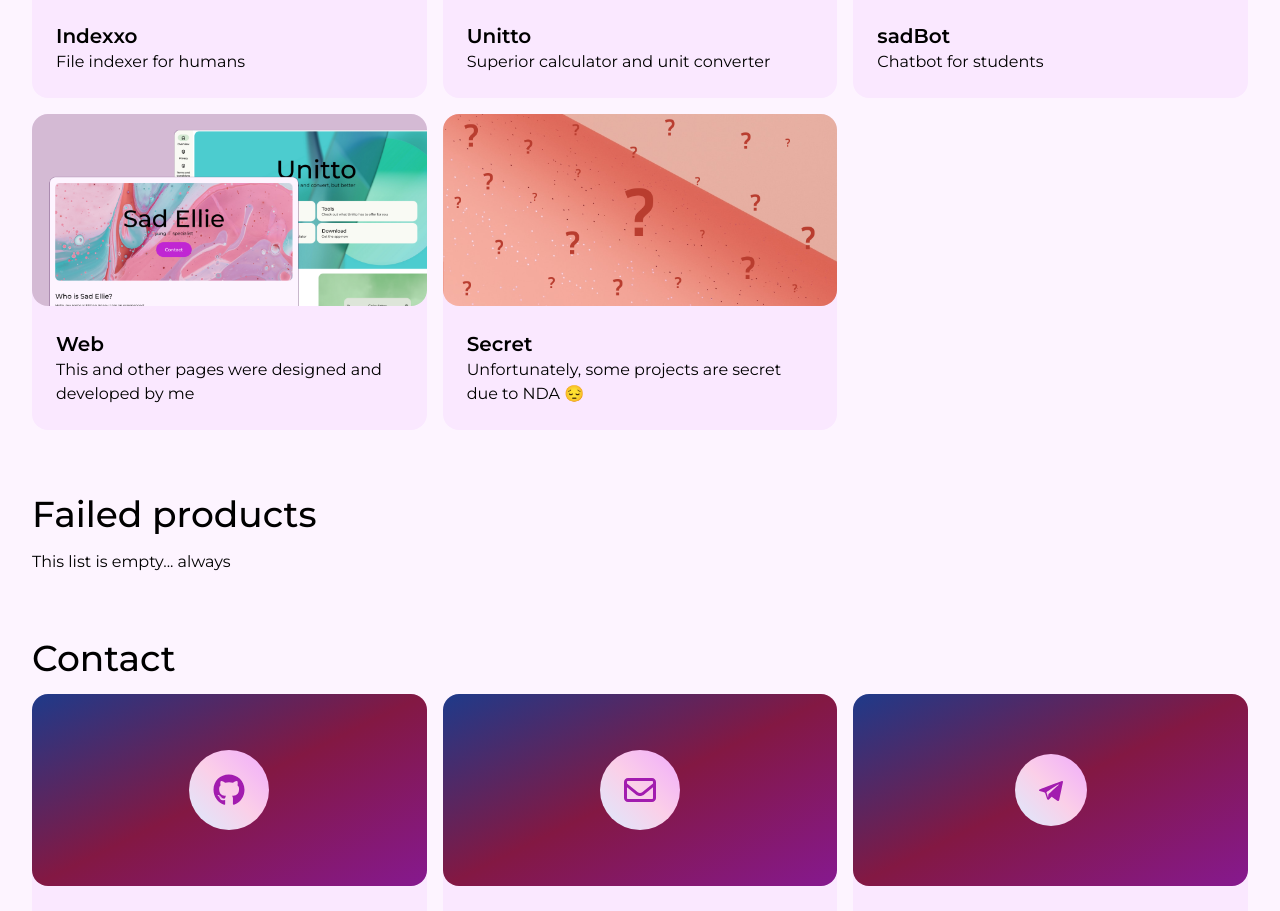
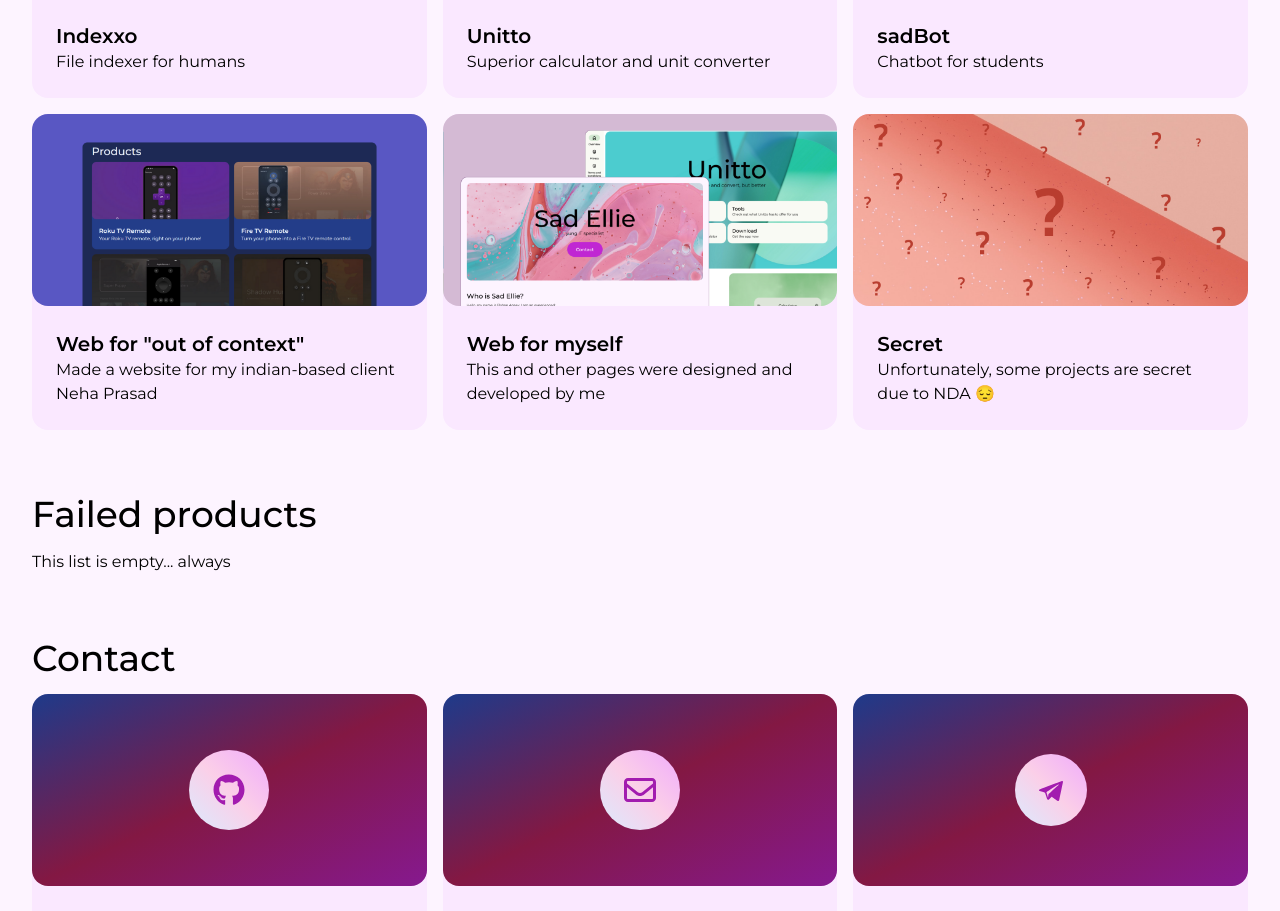
Before and after one commit to sadellie/sadellie.github.io, a SvelteKit app: page / in a window 1280 px wide. Shown: the part 1382-2293 px from the top of the page. Built offline with nearby package versions, Linux system fonts and the light colour scheme.

Commit message:
fuck you Neha Prasad

```diff
--- a/src/routes/+page.svelte
+++ b/src/routes/+page.svelte
@@ -7,6 +7,7 @@
   import indexxoImg from "$lib/images/indexxo.png";
   import sadbotImg from "$lib/images/sadbot.png";
   import webImg from "$lib/images/web.png";
+  import idiot from "$lib/images/outofcontext.png";
   import secretImg from "$lib/images/secret.png";
 
   import Contact from "./Contact.svelte";
@@ -129,12 +130,20 @@
           title="sadBot"
           support="Chatbot for students"
           imgSrc={sadbotImg}
-          href="https://github.com/sadellie/indexxo"
+          href="https://github.com/sadellie/sadbot"
         />
       </div>
       <div>
         <Product
-          title="Web"
+          title='Web for "out of context"'
+          support="Made a website for my indian-based client Neha Prasad"
+          imgSrc={idiot}
+          href="https://outofcontext.me/"
+        />
+      </div>
+      <div>
+        <Product
+          title="Web for myself"
           support="This and other pages were designed and developed by me"
           imgSrc={webImg}
           href="#"
```
Also changed, not shown: src/lib/images/outofcontext.png (added).
